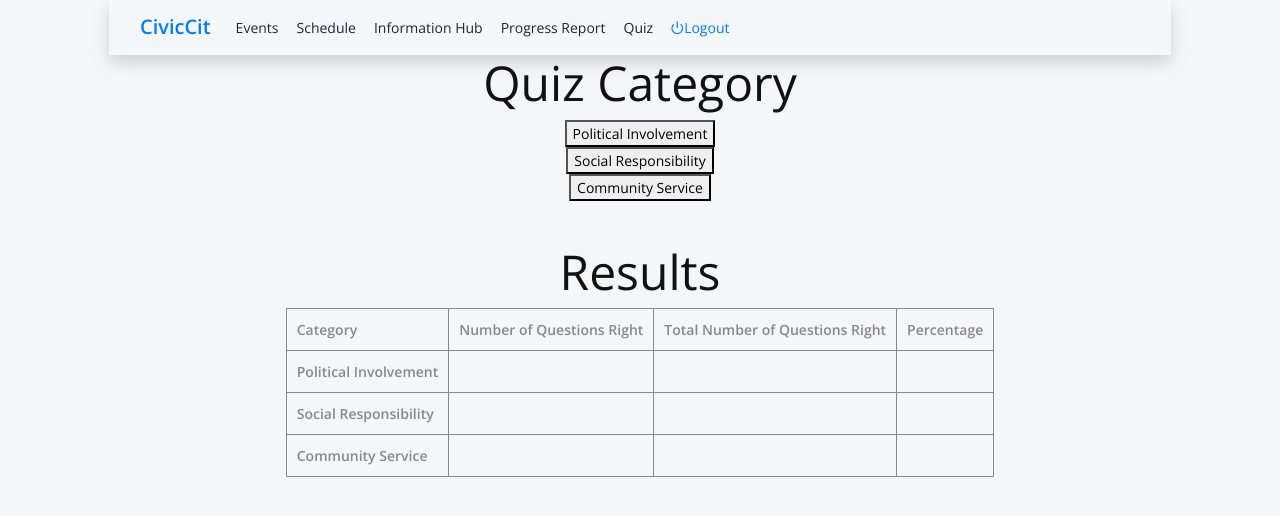
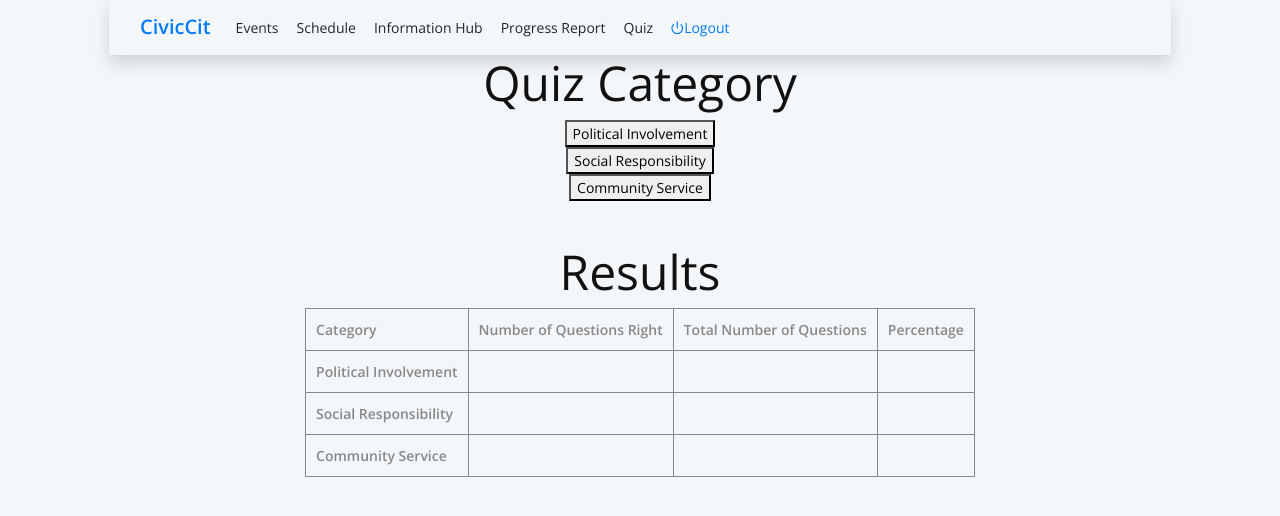
Before and after one commit to bnf239/CivicCit, a Django app: page /quiz in a window 1280 px wide. Shown: the part 17-533 px from the top of the page. Run offline with Django 3.2, Linux system fonts and the light colour scheme; lists and menus that the app fills with data are empty; some libraries are stand-ins or nearby versions.

Commit message:
Update quiz.html

```diff
--- a/apps/templates/quiz/quiz.html
+++ b/apps/templates/quiz/quiz.html
@@ -42,7 +42,7 @@
         <tr style=" border: 1px solid;padding: 20px;">
           <th style=" border: 1px solid;padding: 10px;">Category</th>
           <th style=" border: 1px solid;padding: 10px;">Number of Questions Right</th>
-          <th style=" border: 1px solid;padding: 10px;">Total Number of Questions Right</th>
+          <th style=" border: 1px solid;padding: 10px;">Total Number of Questions</th>
           <th style=" border: 1px solid;padding: 10px;">Percentage</th>
         </tr>
         <tr style=" border: 1px solid;padding: 20px;">
```
